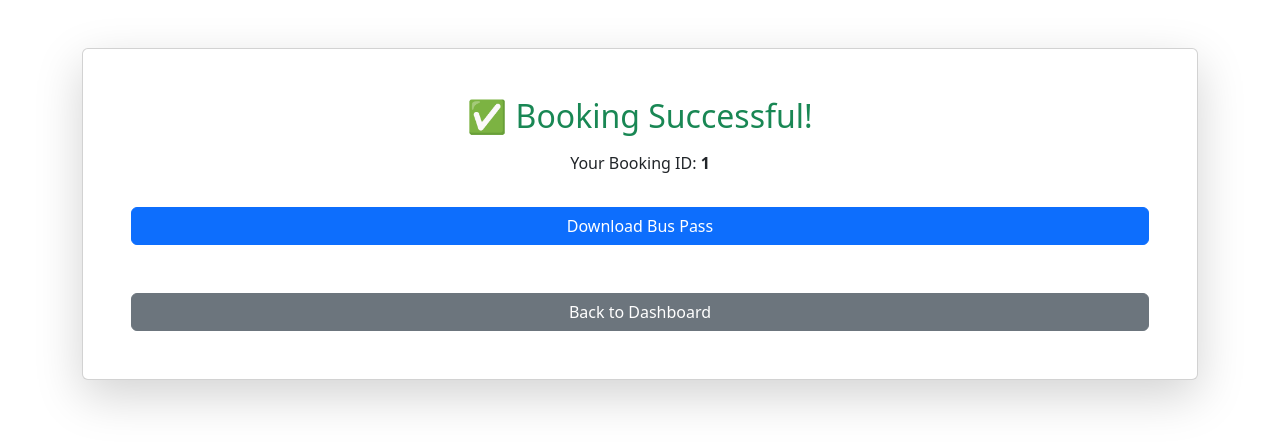
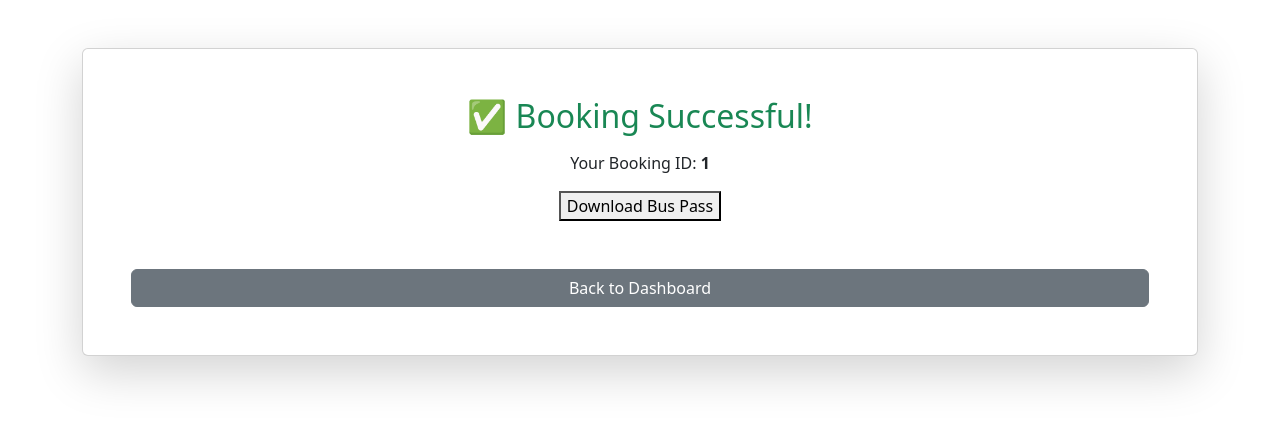
Before and after one commit to kwagh1463-jpg/bus-pass, a Flask app: template templates/success.html in a window 1280 px wide. Shown: the top 448 px of the page. Run offline with Flask 3, Linux system fonts and the light colour scheme; the template is opened without the code that fills it: most values are stand-ins (such as "Sample title", 1, 10 or a date in 2020).

Commit message:
Add files via upload

```diff
--- a/templates/success.html
+++ b/templates/success.html
@@ -13,10 +13,10 @@
 
         <p>Your Booking ID: <strong>{{ booking_id }}</strong></p>
 
-        <a href="/static/pass_{{ booking_id }}.pdf"
-           class="btn btn-primary mt-3">
-           Download Bus Pass
+        <a href="/download/{{ booking_id }}">
+            <button>Download Bus Pass</button>
         </a>
+
 
         <br><br>
 
```
